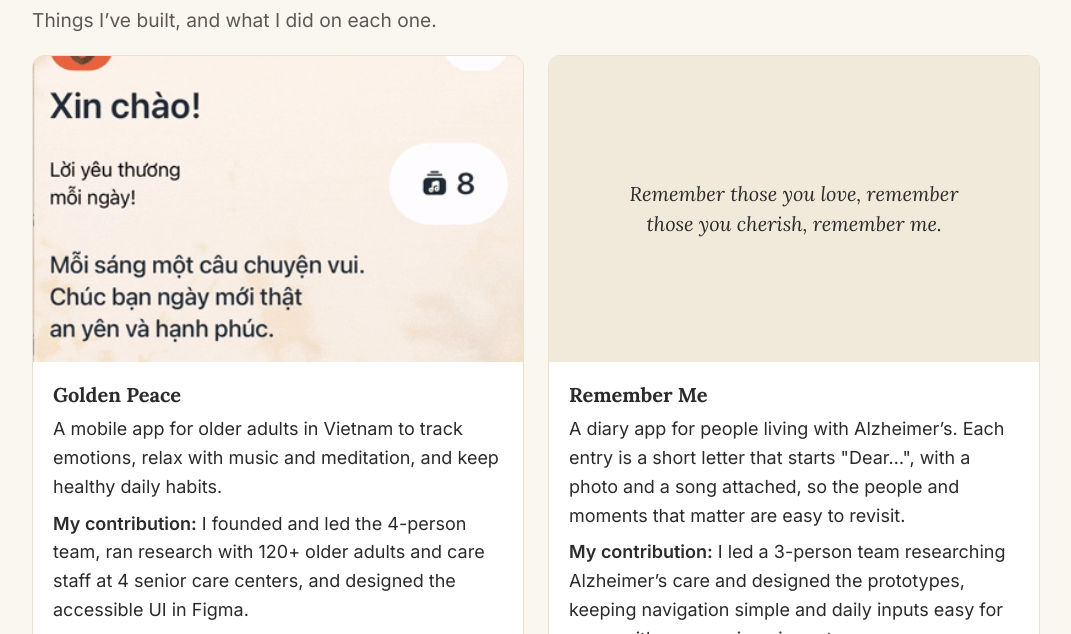
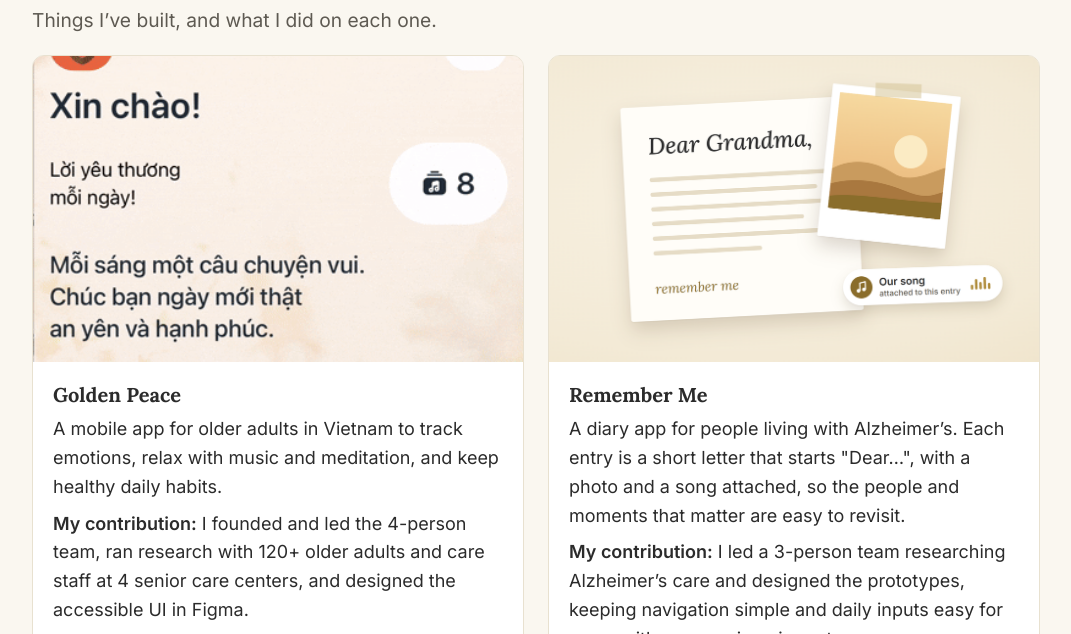
Before and after one commit to NotWutLit/NotWutLit.github.io, a plain HTML site: page projects.html in a window 1280 px wide. Shown: the part 160-794 px from the top of the page, without its empty margins (104-1175 px from the left). Drawn offline with Linux system fonts and the light colour scheme.

Commit message:
Add Remember Me illustration to the Projects card
Co-Authored-By: Claude Opus 5.5 <noreply@anthropic.com>

```diff
--- a/css/style.css
+++ b/css/style.css
@@ -117,8 +117,6 @@ figcaption strong { color: var(--text); }
 .card { background: var(--card); border: 1px solid var(--line); border-radius: var(--radius); overflow: hidden; display: flex; flex-direction: column; }
 .card .thumb { position: relative; aspect-ratio: 16 / 10; background: #F1EADB; display: grid; place-items: center; overflow: hidden; }
 .card .thumb img { position: absolute; inset: 0; width: 100%; height: 100%; max-width: none; object-fit: cover; object-position: center 17%; } /* show the greeting, not the camera notch */
-.quote-thumb { background: var(--tint); padding: 1.5rem 2rem; }
-.quote-thumb blockquote { margin: 0; font-family: "Lora", Georgia, serif; font-style: italic; font-size: 1.25rem; line-height: 1.5; text-align: center; text-wrap: balance; }
 .card .body { padding: 1.25rem; display: flex; flex-direction: column; gap: .5rem; flex: 1; }
 .card h2 { font-size: 1.25rem; margin: 0; }
 .card p { margin: 0; }
--- a/projects.html
+++ b/projects.html
@@ -7,7 +7,7 @@
   <meta name="description" content="Apps and projects by Thong Thai.">
   <link rel="preconnect" href="https://fonts.googleapis.com">
   <link rel="preconnect" href="https://fonts.gstatic.com" crossorigin>
-  <link href="https://fonts.googleapis.com/css2?family=Inter:wght@400;600&family=Lora:ital,wght@0,600;0,700;1,400&display=swap" rel="stylesheet">
+  <link href="https://fonts.googleapis.com/css2?family=Inter:wght@400;600&family=Lora:wght@600;700&display=swap" rel="stylesheet">
   <link rel="icon" href="assets/favicon.svg" type="image/svg+xml">
   <link rel="stylesheet" href="css/style.css">
   <script src="js/site.js" defer></script>
@@ -51,10 +51,9 @@
         </article>
 
         <article class="card">
-          <!-- No screenshots in the repo yet: the app’s own welcome line stands in. To use a screenshot, replace the <blockquote> with an <img>. -->
-          <div class="thumb quote-thumb">
-            <blockquote>Remember those you love, remember those you cherish, remember&nbsp;me.</blockquote>
-          </div>
+          <!-- Illustration of the app's idea (the repo has no screenshots yet). Swap in a real screenshot when you have one. -->
+          <div class="thumb"><img src="assets/img/rm-cover.png" width="1000" height="625" loading="lazy"
+               alt="Illustration of a Remember Me entry: a letter that begins 'Dear Grandma,' with a photo and a song attached."></div>
           <div class="body">
             <h2>Remember Me</h2>
             <p>A diary app for people living with Alzheimer’s. Each entry is a short letter that starts "Dear…", with a photo and a song attached, so the people and moments that matter are easy to revisit.</p>
```
Also changed, not shown: assets/img/rm-cover.png (added).
